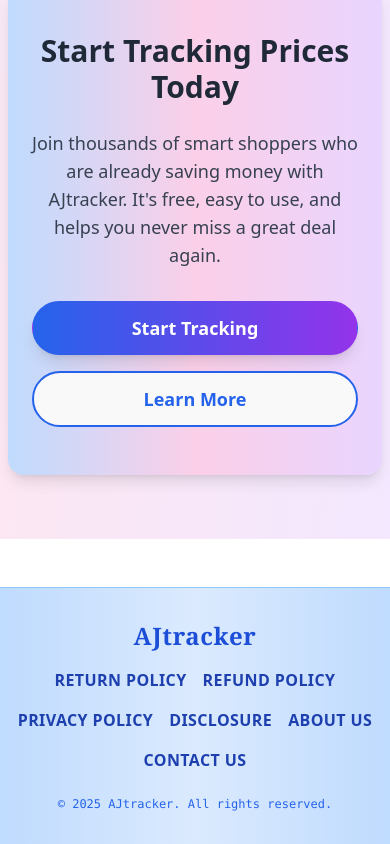
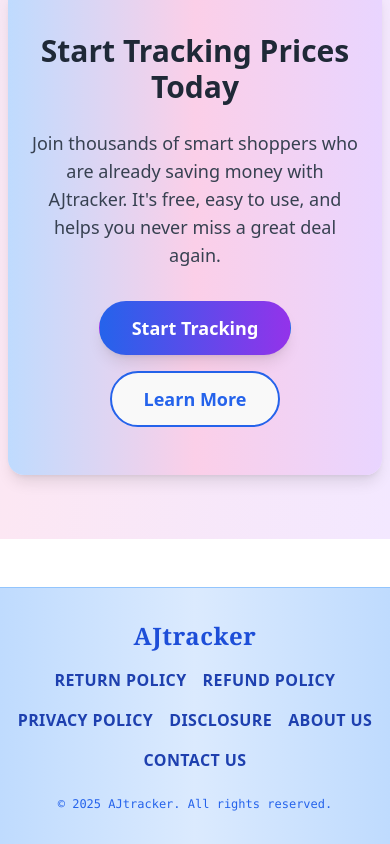
Before and after one commit to ananya800/ajfrontendpart2, a React (Vite) app: page /about-us in a window 390 px wide. Shown: the part 3575-4419 px from the top of the page. Built offline with nearby package versions, Linux system fonts and the light colour scheme.

Commit message:
second commit

```diff
--- a/src/components/Navbar.jsx
+++ b/src/components/Navbar.jsx
@@ -1,6 +1,7 @@
 // Navbar.jsx
 import { Link, useNavigate } from "react-router-dom";
 import { useEffect, useState } from "react";
+import axios from "axios";
 
 const Navbar = () => {
   const navigate = useNavigate();
@@ -21,9 +22,10 @@
   }, []);
 
   const handleLogout = () => {
-
+    const res = axios.get("http://localhost:3008/logout", { withCredentials: true });
+    console.log(res)
     localStorage.removeItem("user");
-    navigate("/logout"); // Optional: or "/login"
+    navigate("/login");
   };
 
   return (
--- a/src/components/PriceGraph.jsx
+++ b/src/components/PriceGraph.jsx
@@ -9,11 +9,11 @@
     const chart = new Chart(canvasRef.current, {
       type: "line",
       data: {
-        labels: history.map((_, i) => `T${i + 1}`),
+        labels: history.map(entry => entry.date),
         datasets: [
           {
             label: "Price",
-            data: history,
+            data: history.map(entry => entry.product_price),
             borderColor: "#2563eb",
             backgroundColor: "rgba(37,99,235,0.1)",
             tension: 0.4,
--- a/src/components/ProductRowByCategory.jsx
+++ b/src/components/ProductRowByCategory.jsx
@@ -17,7 +17,7 @@
         setProducts(res.data);
       } catch (err) {
         console.error("Error fetching category:", category, err);
-        setAddError("Failed to load category products.");
+        setAddError("Failed to load category products on home");
       } finally {
         setLoading(false);
       }
--- a/src/pages/AboutUs.jsx
+++ b/src/pages/AboutUs.jsx
@@ -1,3 +1,4 @@
+import { Link } from "react-router-dom";
 const AboutUs = () => (
   <div className="min-h-screen bg-gradient-to-br from-blue-100 via-pink-100 to-purple-100 dark:from-gray-900 dark:via-gray-800 dark:to-gray-900 py-16 px-2">
     <div className="text-center mb-16">
@@ -116,13 +117,25 @@
       <p className="text-lg text-gray-700 dark:text-gray-300 mb-8 max-w-2xl mx-auto">
         Join thousands of smart shoppers who are already saving money with AJtracker. It's free, easy to use, and helps you never miss a great deal again.
       </p>
-      <div className="flex flex-col sm:flex-row gap-4 justify-center">
+      {/* <div className="flex flex-col sm:flex-row gap-4 justify-center">
         <button className="bg-gradient-to-r from-blue-600 to-purple-600 text-white px-8 py-3 rounded-full text-lg font-semibold hover:from-blue-700 hover:to-purple-700 transition-all duration-300 transform hover:scale-105 shadow-lg">
           Start Tracking
         </button>
         <button className="border-2 border-blue-600 text-blue-600 dark:text-blue-400 dark:border-blue-400 px-8 py-3 rounded-full text-lg font-semibold hover:bg-blue-600 hover:text-white dark:hover:bg-blue-400 dark:hover:text-gray-900 transition-all duration-300">
           Learn More
         </button>
+      </div> */}
+      <div className="flex flex-col sm:flex-row gap-4 justify-center">
+        <Link to="/Dashboard">
+        <button className="bg-gradient-to-r from-blue-600 to-purple-600 text-white px-8 py-3 rounded-full text-lg font-semibold hover:from-blue-700 hover:to-purple-700 transition-all duration-300 transform hover:scale-105 shadow-lg">
+        Start Tracking
+        </button>
+        </Link>
+        <Link to="/about-us">
+        <button className="border-2 border-blue-600 text-blue-600 dark:text-blue-400 dark:border-blue-400 px-8 py-3 rounded-full text-lg font-semibold hover:bg-blue-600 hover:text-white dark:hover:bg-blue-400 dark:hover:text-gray-900 transition-all duration-300">
+          Learn More
+        </button>
+        </Link>
       </div>
     </div>
   </div>
--- a/src/pages/Home.jsx
+++ b/src/pages/Home.jsx
@@ -7,7 +7,7 @@
 import AboutUs from "./AboutUs";
 import ContactUs from "./ContactUs";
 
-const categories = ["Mobiles", "Laptops", "Audio"];
+const categories = ["Mobiles", "Laptops", "Audio","Books","Home","Kitchen","Clothing","Footwear","Camera"];
 
 const Home = () => {
   const [selectedCategory, setSelectedCategory] = useState(null);
--- a/src/pages/ProductDetail.jsx
+++ b/src/pages/ProductDetail.jsx
@@ -56,7 +56,7 @@
             <div className="font-semibold mb-1 text-gray-800 dark:text-gray-200">Price Timeline</div>
             <div className="flex flex-wrap gap-2 text-sm">
               {(product.priceHistory || []).map((price, i) => (
-                <span key={i} className="bg-gray-200 dark:bg-gray-700 px-3 py-1 rounded-full">₹{price}</span>
+                <span key={i} className="bg-gray-200 dark:bg-gray-700 px-3 py-1 rounded-full">₹{price.product_price}</span>
               ))}
             </div>
           </div>
```
